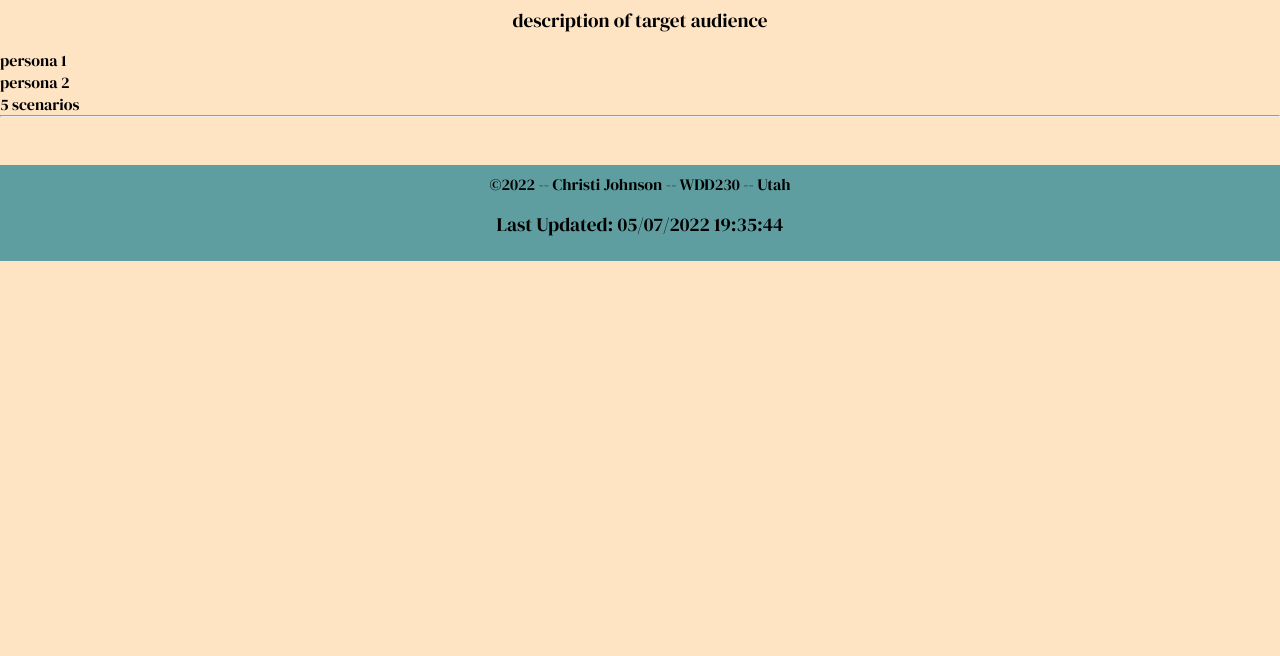
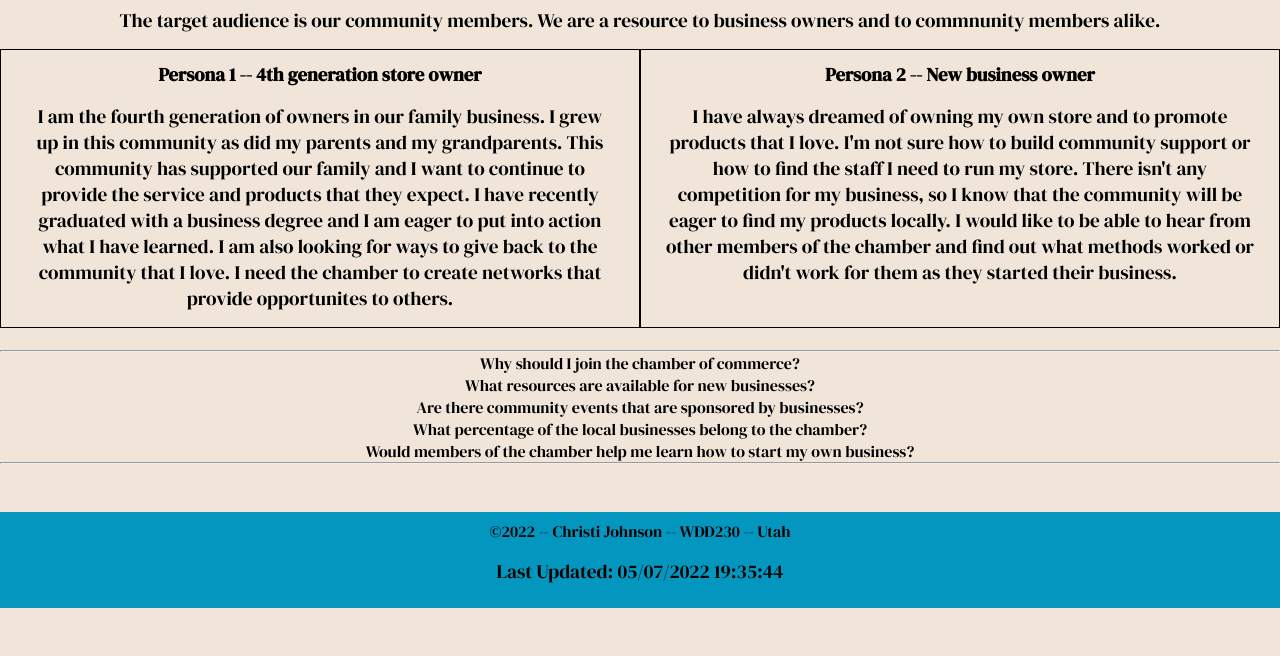
Before and after one commit to christijohnson/wdd230, a plain HTML site: page lesson3/target-audience.html in a window 1280 px wide. Shown: the part 308-964 px from the top of the page. Before the commit the page ends 800 px from the top, so only its background shows below. Drawn offline with Linux system fonts and the light colour scheme.

Commit message:
added personas and styles

```diff
--- a/lesson3/css/med-large.css
+++ b/lesson3/css/med-large.css
@@ -16,4 +16,9 @@
         font-size: 1.2rem;
     }
 
+    .personas {
+        display: grid;
+        grid-template-columns: 1fr 1fr;
+    }
+
 }
--- a/lesson3/css/small.css
+++ b/lesson3/css/small.css
@@ -5,7 +5,7 @@
 }
 
 body, header, main, footer {
-    background-color: #ffe4c4;
+    background-color: rgb(240, 229, 216);
     width: 100%;
     margin: 0 auto;
     font-family: 'DM Serif Display', serif;
@@ -13,7 +13,7 @@ body, header, main, footer {
 }
 
 header, footer, nav {
-    background-color: #5f9ea0;
+    background-color: rgb(3, 150, 190);
 }
 
 nav ul li a {
@@ -25,8 +25,8 @@ nav ul li a {
 }
 
 nav a:hover {
-    background-color: bisque;
-    color: cadetblue;
+    background-color: #f0e5d8;
+    color: #0396be;
 }
 
 .active {
@@ -66,3 +66,11 @@ footer {
     grid-template-rows: 1fr;
     text-align: center;
 }
+
+.persona {
+    border: 1px solid;
+}
+
+ol {
+    text-align: center;
+}
--- a/lesson3/target-audience.html
+++ b/lesson3/target-audience.html
@@ -29,10 +29,41 @@
         <img src="images/accoc_logo.webp" alt="Logo for Ashbury Court Chamber of Commerce">
     </div>
     <hr>
-        <p>description of target audience</p>
-        <div>persona 1</div>
-        <div>persona 2</div>
-        <div>5 scenarios</div>
+        <p>The target audience is our community members.  We are a resource to business owners
+            and to commnunity members alike.
+        </p>
+        <section class="personas">
+        <div class="persona">
+            <h3>Persona 1 -- 4th generation store owner</h3>
+            <p>I am the fourth generation of owners in our family business.  I grew up in this
+                community as did my parents and my grandparents.  This community has supported
+                our family and I want to continue to provide the service and products that they
+                expect.  I have recently graduated with a business degree and I am eager to put
+                into action what I have learned.  I am also looking for ways to give back to
+                the community that I love.  I need the chamber to create networks that provide
+                opportunites to others.
+            </p>
+        </div>
+        <div class="persona">
+            <h3>Persona 2 -- New business owner</h3>
+            <p>I have always dreamed of owning my own store and to promote products that I love.
+                I'm not sure how to build community support or how to find the staff I need
+                to run my store.  There isn't any competition for my business, so I know that
+                the community will be eager to find my products locally.  I would like to be
+                able to hear from other members of the chamber and find out what methods worked
+                or didn't work for them as they started their business.
+            </p>
+            </div>
+        </section>
+        <br>
+        <hr>
+        <ol>
+            <li>Why should I join the chamber of commerce?</li>
+            <li>What resources are available for new businesses?</li>
+            <li>Are there community events that are sponsored by businesses?</li>
+            <li>What percentage of the local businesses belong to the chamber?</li>
+            <li>Would members of the chamber help me learn how to start my own business?</li>
+        </ol>
         <hr>
 </main>
 
```
Also changed, not shown: lesson3/color-scheme.html (+3 -2 lines), lesson3/images/AC Chamber Palette.png (added), lesson3/images/AC Chamber Palette.webp (added).
